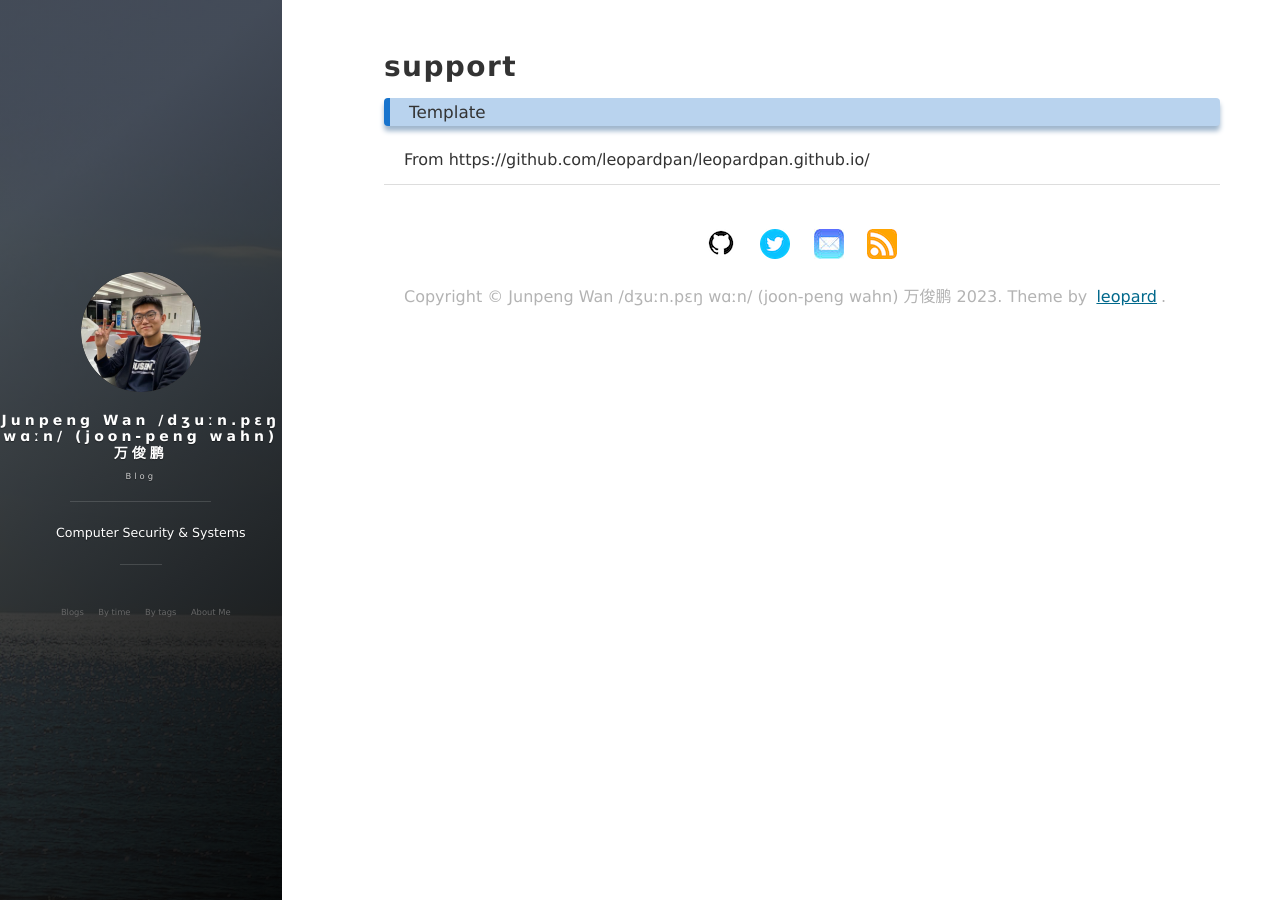
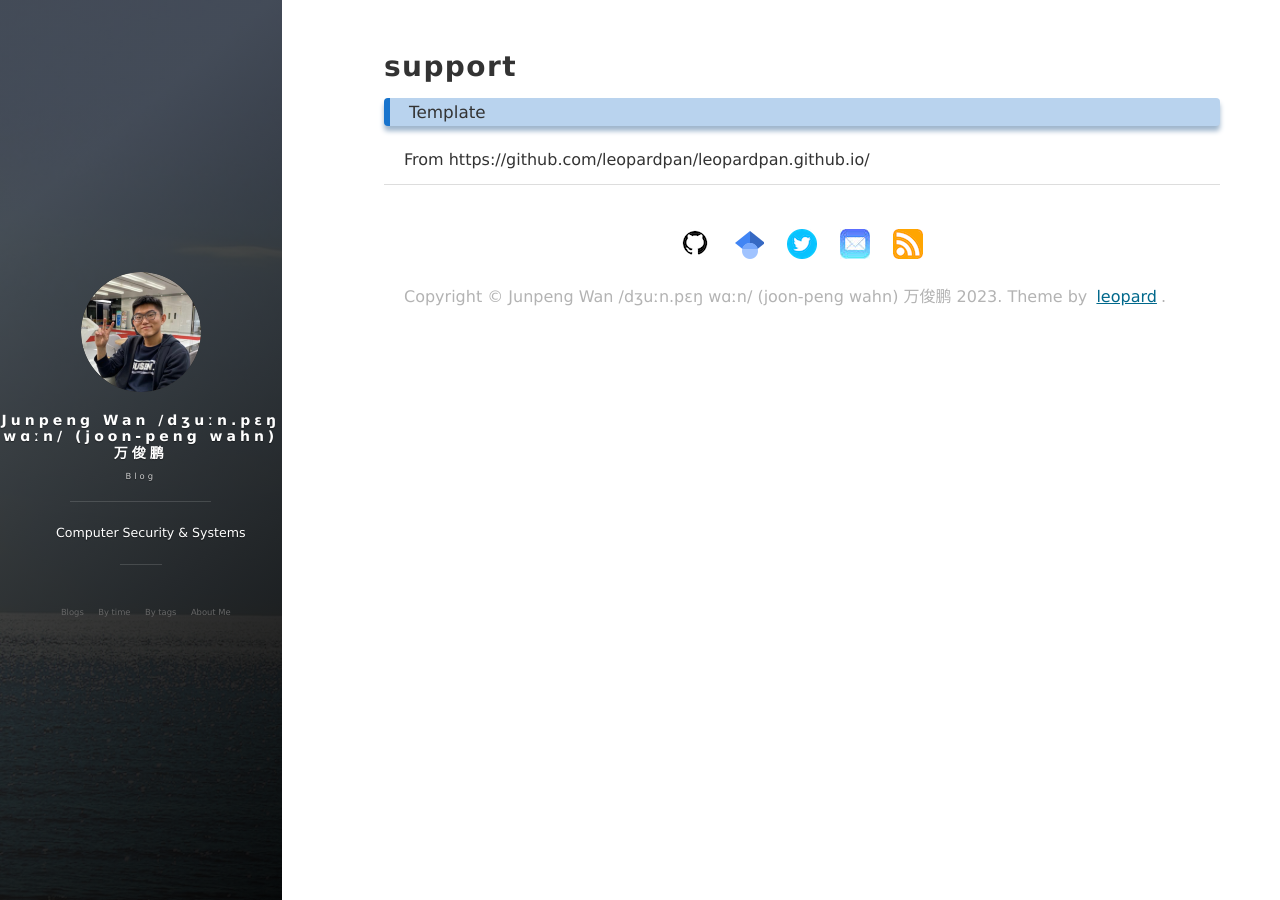
Before and after one commit to stefan1wan/stefan1wan.github.io, a Jekyll site: the page built from support.md, in a window 1280 px wide. Built offline with Jekyll 4.4.1, drawn with Linux system fonts in a browser that asks for light colours; nearby versions of some CDN libraries; library files that are not in the unit come from our copies; comment, search, counter and statistics services are not loaded.

Commit message:
add scholar

```diff
--- a/_config.yml
+++ b/_config.yml
@@ -24,7 +24,7 @@ social:
     github: stefan1wan
     mail: stefanwanfdu@icloud.com
     twitter: stefan1wan
-    scholar: https://scholar.google.com/citations?user=AvHTcZQAAAAJ&hl=en
+    scholar: AvHTcZQAAAAJ
     # zhihu: xxxx
     # juejin: xxx
     # jianshu: xxxxx
--- a/_includes/footer.html
+++ b/_includes/footer.html
@@ -9,6 +9,15 @@
           <li class="navigation__item_social">
             <a href="https://github.com/{{site.social.github}}" title="@{{site.social.github}} 's Github" target="_blank">
               <div class="footer-social-icon" style="background:url(/images/github.png);"></div>
+            </a>
+          </li>
+          {% endif %}
+
+          {% if site.social.scholar %}
+          <!-- Github -->
+          <li class="navigation__item_social">
+            <a href="https://https://scholar.google.com/citations?user={{site.social.scholar}}&hl=en" title="@{{site.social.scholar}} 's Google Scholar" target="_blank">
+              <div class="footer-social-icon" style="background:url(/images/scholar.png);"></div>
             </a>
           </li>
           {% endif %}
```
